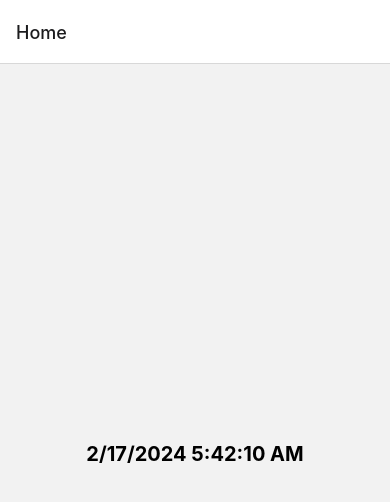
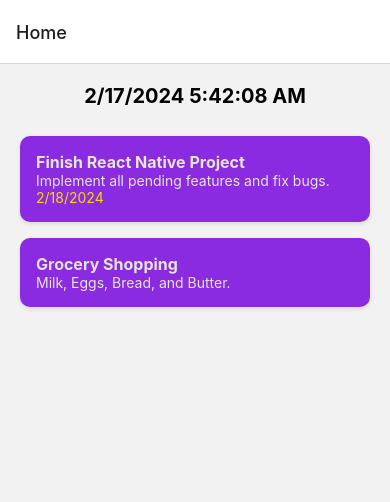
Before and after one commit to Thushar-Sreenivas/tasks_made_simple, a React Native app: screen /Home in a window 390 px wide. Shown: the top 502 px of the page. Built offline with nearby package versions, Linux system fonts and the light colour scheme.

Commit message:
Add TasKCard and list them in HomeScreen

```diff
--- /dev/null
+++ b/src/components/TaskCard.tsx
@@ -0,0 +1,55 @@
+// src/components/TaskCard.tsx
+import React from 'react';
+import {Text, StyleSheet, TouchableOpacity} from 'react-native';
+import {Task} from '../types';
+
+interface TaskCardProps {
+  task: Task;
+}
+
+const TaskCard: React.FC<TaskCardProps> = ({task}) => {
+  const isOverdue = task.dueDate ? task.dueDate < new Date() : false;
+
+  return (
+    <TouchableOpacity
+      style={[styles.card, isOverdue && styles.overdue]}
+      accessibilityLabel="Tap to view task details"
+      accessibilityRole="button">
+      <Text style={styles.title}>{task.title}</Text>
+      <Text style={styles.description}>{task.description}</Text>
+      {task.dueDate && (
+        <Text style={styles.dueDate}>{task.dueDate.toLocaleDateString()}</Text>
+      )}
+    </TouchableOpacity>
+  );
+};
+
+const styles = StyleSheet.create({
+  card: {
+    backgroundColor: '#8A2BE2',
+    borderRadius: 10,
+    padding: 16,
+    marginVertical: 8,
+    shadowOffset: {width: 0, height: 2},
+    shadowOpacity: 0.1,
+    shadowRadius: 4,
+  },
+  overdue: {
+    backgroundColor: '#FF69B4',
+  },
+  title: {
+    fontSize: 16,
+    fontWeight: 'bold',
+    color: '#E5E5E5',
+  },
+  description: {
+    fontSize: 14,
+    color: '#E5E5E5',
+  },
+  dueDate: {
+    fontSize: 14,
+    color: '#FFD700',
+  },
+});
+
+export default TaskCard;
--- a/src/screens/HomeScreen.tsx
+++ b/src/screens/HomeScreen.tsx
@@ -1,7 +1,25 @@
-// src/screens/HomeScreen.tsx
 import React from 'react';
-import {View, Text, StyleSheet} from 'react-native';
+import {View, Text, StyleSheet, FlatList} from 'react-native';
+import TaskCard from '../components/TaskCard';
 import useClock from '../hooks/useClock';
+import {Task} from '../types';
+
+const mockTasks: Task[] = [
+  {
+    id: '1',
+    title: 'Finish React Native Project',
+    description: 'Implement all pending features and fix bugs.',
+    dueDate: new Date(new Date().getTime() + 86400000),
+    priority: 'high',
+  },
+  {
+    id: '2',
+    title: 'Grocery Shopping',
+    description: 'Milk, Eggs, Bread, and Butter.',
+    priority: 'low',
+  },
+  // Add more tasks as needed
+];
 
 const HomeScreen: React.FC = () => {
   const currentTime = useClock();
@@ -9,6 +27,12 @@ const HomeScreen: React.FC = () => {
   return (
     <View style={styles.container}>
       <Text style={styles.timeText}>{currentTime}</Text>
+      <FlatList
+        data={mockTasks}
+        renderItem={({item}) => <TaskCard task={item} />}
+        keyExtractor={item => item.id}
+        contentContainerStyle={styles.list}
+      />
     </View>
   );
 };
@@ -16,12 +40,16 @@ const HomeScreen: React.FC = () => {
 const styles = StyleSheet.create({
   container: {
     flex: 1,
-    justifyContent: 'center',
-    alignItems: 'center',
+    paddingTop: 20,
   },
   timeText: {
     fontSize: 20,
     fontWeight: 'bold',
+    textAlign: 'center',
+    marginBottom: 20,
+  },
+  list: {
+    paddingHorizontal: 20,
   },
 });
 
--- /dev/null
+++ b/src/types/index.ts
@@ -0,0 +1,7 @@
+export interface Task {
+  id: string;
+  title: string;
+  description: string;
+  dueDate?: Date;
+  priority: 'high' | 'medium' | 'low';
+}
```
